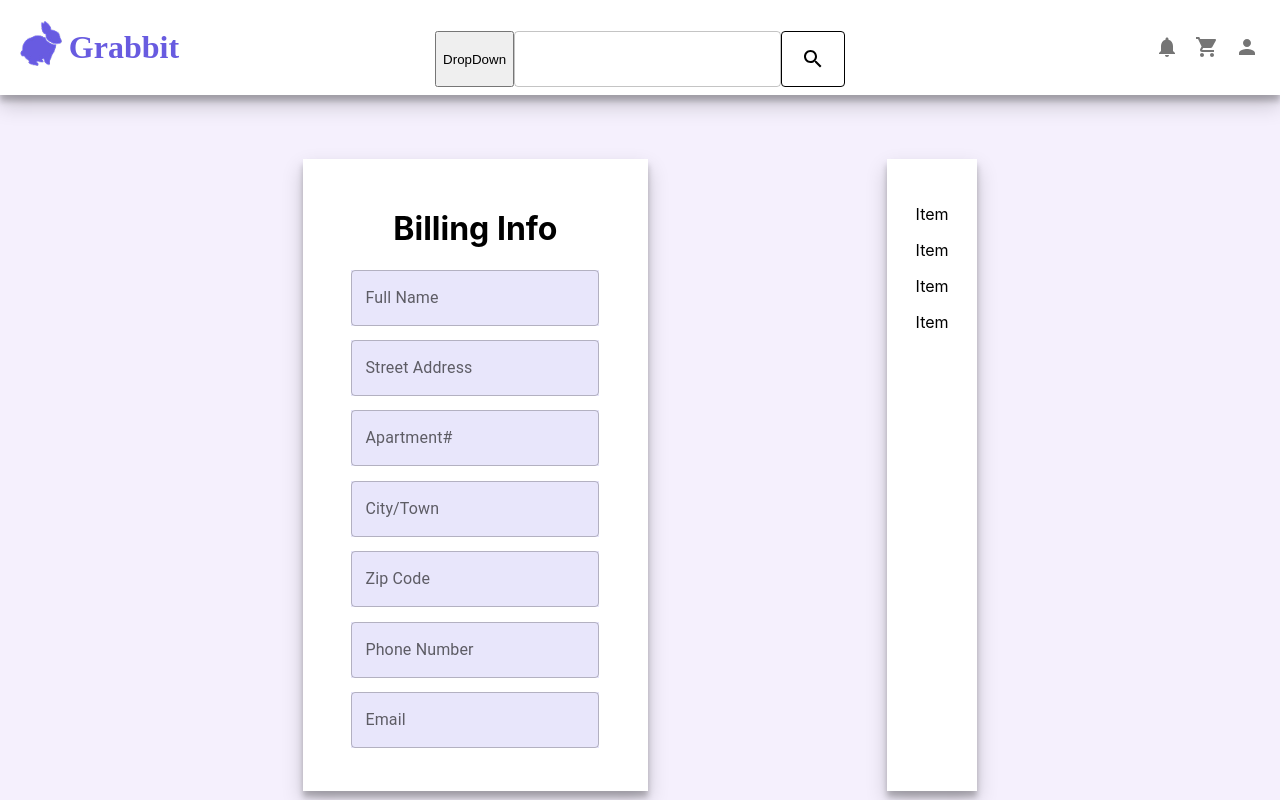
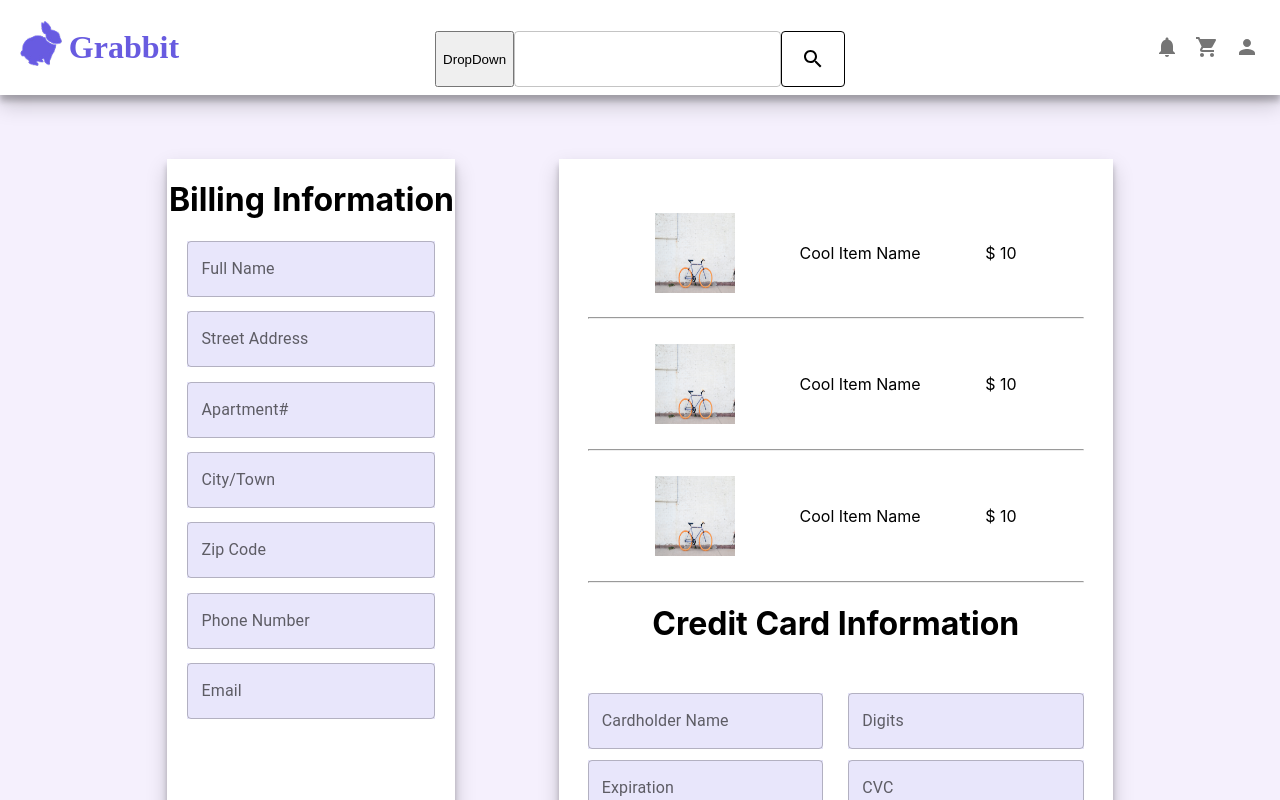
Before and after one commit to hliwudnew/Grabbit, a React (Create React App) app in the folder react-grabbit/: page /checkout in a window 1280 px wide. Shown: the top 800 px of the page. Built offline with nearby package versions, Linux system fonts and the light colour scheme.

Commit message:
Billing Page Styled

```diff
--- /dev/null
+++ b/react-grabbit/src/Components/CheckoutTile.js
@@ -0,0 +1,21 @@
+import "../Styles/CheckoutTile.css"
+import { Button } from "@mui/material";
+import {useNavigate } from "react-router-dom";
+import bike from "../Images/bike.jpg";
+function CheckoutTile(){
+//Hook state, for naviation
+const navigate = useNavigate();
+
+    return(
+        <div className="CheckoutTile-content">
+            <div className="CheckoutTile-holder">
+                <img style={{width:"5rem", height:"5rem"}} src={bike}></img>
+                <p>Cool Item Name</p>
+                <p>$ 10</p>
+            </div>
+            <hr/>
+        </div>
+    );
+}
+
+export default CheckoutTile;
--- a/react-grabbit/src/Pages/CheckoutPage.js
+++ b/react-grabbit/src/Pages/CheckoutPage.js
@@ -1,12 +1,13 @@
-import { TextField } from "@mui/material";
+import { TextField, Button } from "@mui/material";
 import "../Styles/CheckoutPage.css"
+import CheckoutTile from "../Components/CheckoutTile";
 function CheckoutPage(){
 
     return(
         <div className="CheckoutPage-content">
             <div className="CheckoutPage-holder">
                 <div className="CheckoutPage-Billing">
-                    <h1>Billing Info</h1>
+                    <h1>Billing Information</h1>
                     <TextField style={{marginBottom:"5%"}} label="Full Name" variant="outlined" sx={{ input: { color: '#685BE0' } }} className='account-input'></TextField>
                     <TextField style={{marginBottom:"5%"}} label="Street Address" variant="outlined" sx={{ input: { color: '#685BE0' } }} className='account-input'></TextField>
                     <TextField style={{marginBottom:"5%"}} label="Apartment#" variant="outlined" sx={{ input: { color: '#685BE0' } }} className='account-input'></TextField>
@@ -16,10 +17,27 @@ function CheckoutPage(){
                     <TextField style={{marginBottom:"5%"}} label="Email" variant="outlined" sx={{ input: { color: '#685BE0' } }} className='account-input'></TextField>
                 </div>
                 <div className="CheckoutPage-Confirm">
-                    <p>Item</p>
-                    <p>Item</p>
-                    <p>Item</p>
-                    <p>Item</p>
+                    <div className="CheckoutPage-items">
+                        <CheckoutTile/>
+                        <CheckoutTile/>
+                        <CheckoutTile/>
+                    </div>
+                    <div>
+                        <h1>Credit Card Information</h1>
+                    </div>
+                    <div className="CheckoutPage-payment">
+                        <TextField label="Cardholder Name" variant="outlined" sx={{ input: { color: '#685BE0' } }} className='account-input'></TextField>
+                        <TextField label="Digits" variant="outlined" sx={{ input: { color: '#685BE0' } }} className='account-input'></TextField>
+                        <TextField label="Expiration" variant="outlined" sx={{ input: { color: '#685BE0' } }} className='account-input'></TextField>
+                        <TextField label="CVC" variant="outlined" sx={{ input: { color: '#685BE0' } }} className='account-input'></TextField>
+                    </div>
+                    <div style={{textAlign:"left"}}>
+                        <hr/>
+                        <h1>Total: $17.75</h1>
+                        <div style={{textAlign:"center"}}>
+                            <Button style={{backgroundColor:"#685BE0"}} variant="contained">Proccess Order</Button>
+                        </div>
+                    </div>
                 </div>
             </div>
         </div>
--- a/react-grabbit/src/Styles/CheckoutPage.css
+++ b/react-grabbit/src/Styles/CheckoutPage.css
@@ -12,7 +12,6 @@
 .CheckoutPage-Billing{
     box-shadow: 0 10px 20px rgba(0,0,0,0.19), 0 6px 6px rgba(0,0,0,0.23);
     background-color: white;
-    padding: 2.5%;
     width: 25%;
 }
 
@@ -21,3 +20,12 @@
     background-color: white;
     padding: 2.5%;
 }
+
+.CheckoutPage-payment{
+    display: grid;
+    grid-template-columns: auto auto;
+    row-gap: 10%;
+    column-gap: 5%;
+    margin-bottom: 10%;
+    margin-top: 10%;
+}
--- /dev/null
+++ b/react-grabbit/src/Styles/CheckoutTile.css
@@ -0,0 +1,11 @@
+.CheckoutTile-content{
+
+}
+
+.CheckoutTile-holder{
+    display: flex;
+    justify-content: space-evenly;
+    gap: 5%;
+    margin: 5%;
+    align-items: center;
+}
```
